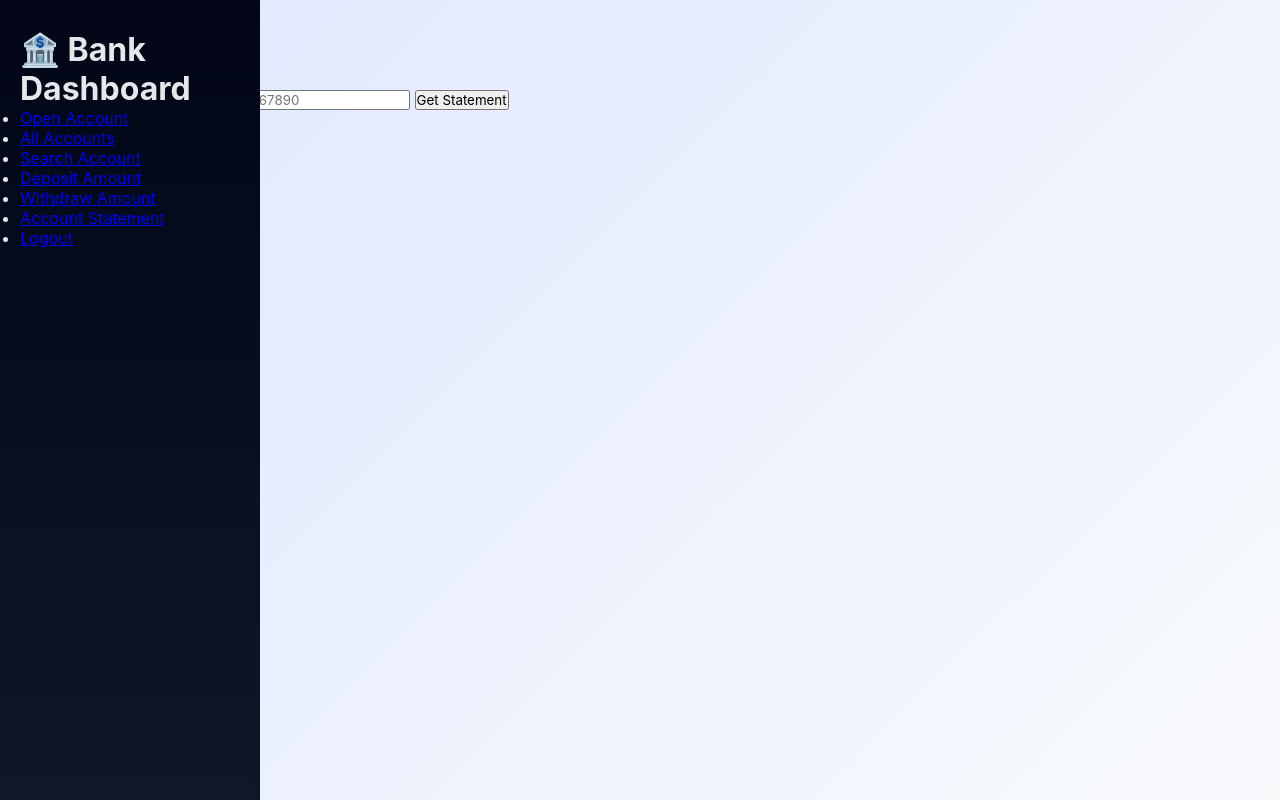
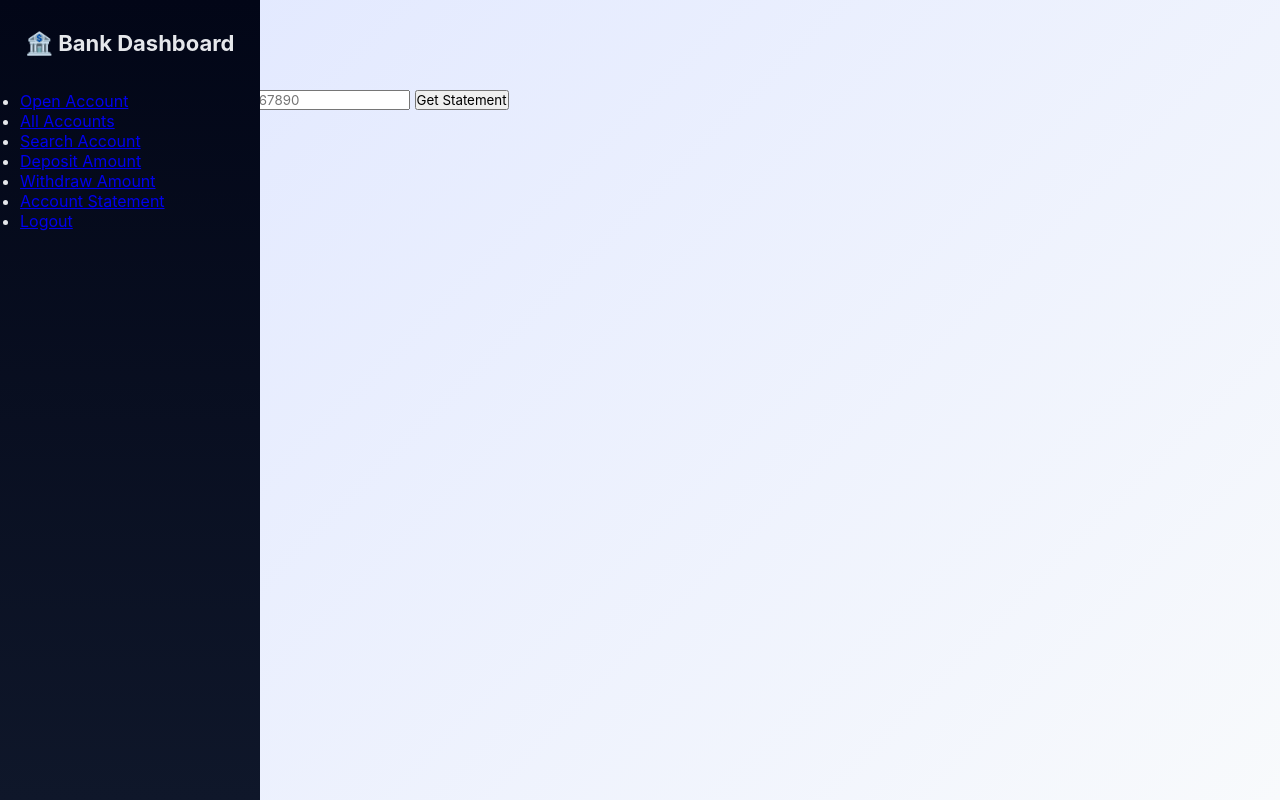
Before and after one commit to tanvi2711/Python_Full_stack_Projects, a Flask app: page /statements in a window 1280 px wide. Run offline with Flask 3, Linux system fonts and the light colour scheme.

Commit message:
enhance style of statement.html

```diff
--- a/BANKAPP/templates/statement.html
+++ b/BANKAPP/templates/statement.html
@@ -37,6 +37,12 @@ body {
     height: 100%;
     transition: 0.4s ease;
     z-index: 1000;
+}
+
+.sidebar h1 {
+    text-align: center;
+    margin-bottom: 35px;
+    font-size: 22px;
 }
 
 </style>
```
